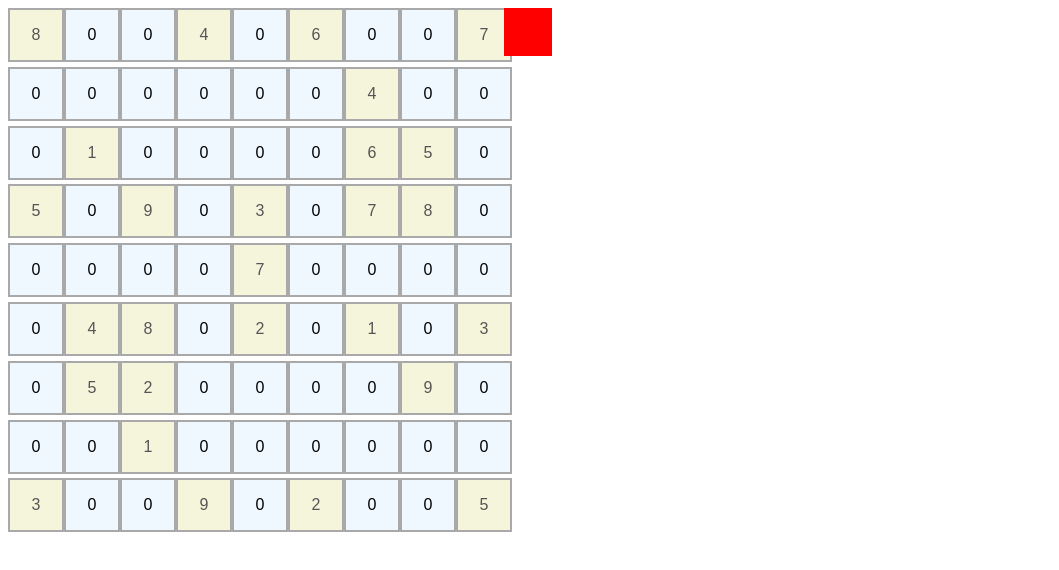
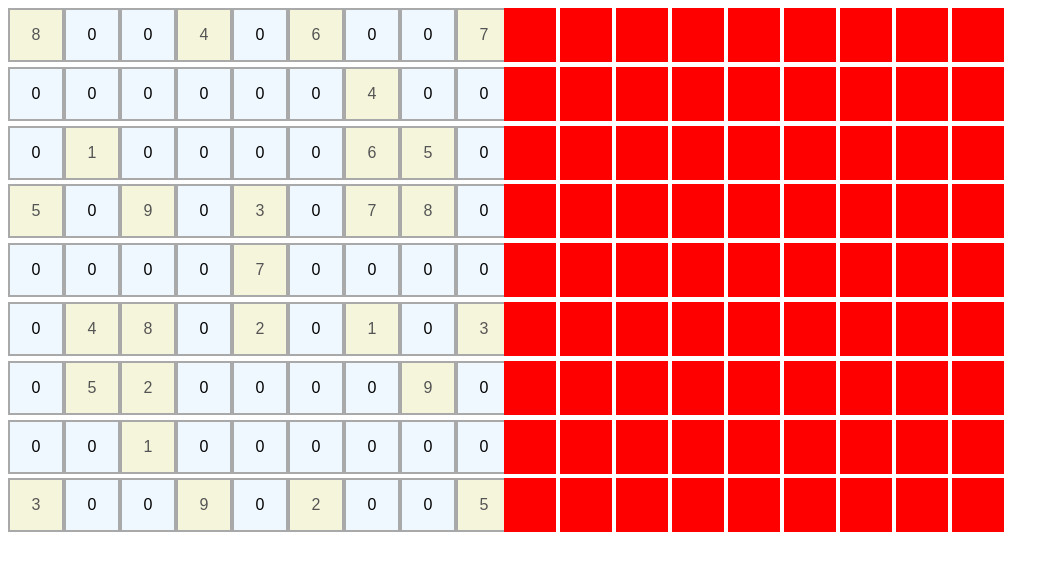
Before and after one commit to anpe9592/Sudoku-vue, a Vue app: page / in a window 1280 px wide. Shown: the top 570 px of the page, without its empty margins (0-1059 px from the left). Built offline with nearby package versions, Linux system fonts and the light colour scheme.

Commit message:
create shadowTile css

```diff
--- a/src/components/Sudoku.vue
+++ b/src/components/Sudoku.vue
@@ -96,4 +96,11 @@ export default {
   grid-row-gap: .3em;
   grid-column-gap: .5em;
 }
+
+.shadowTile {
+  z-index: -1;
+  width: 52px;
+  height: 54px;
+  background-color: red;
+}
 </style>
```
